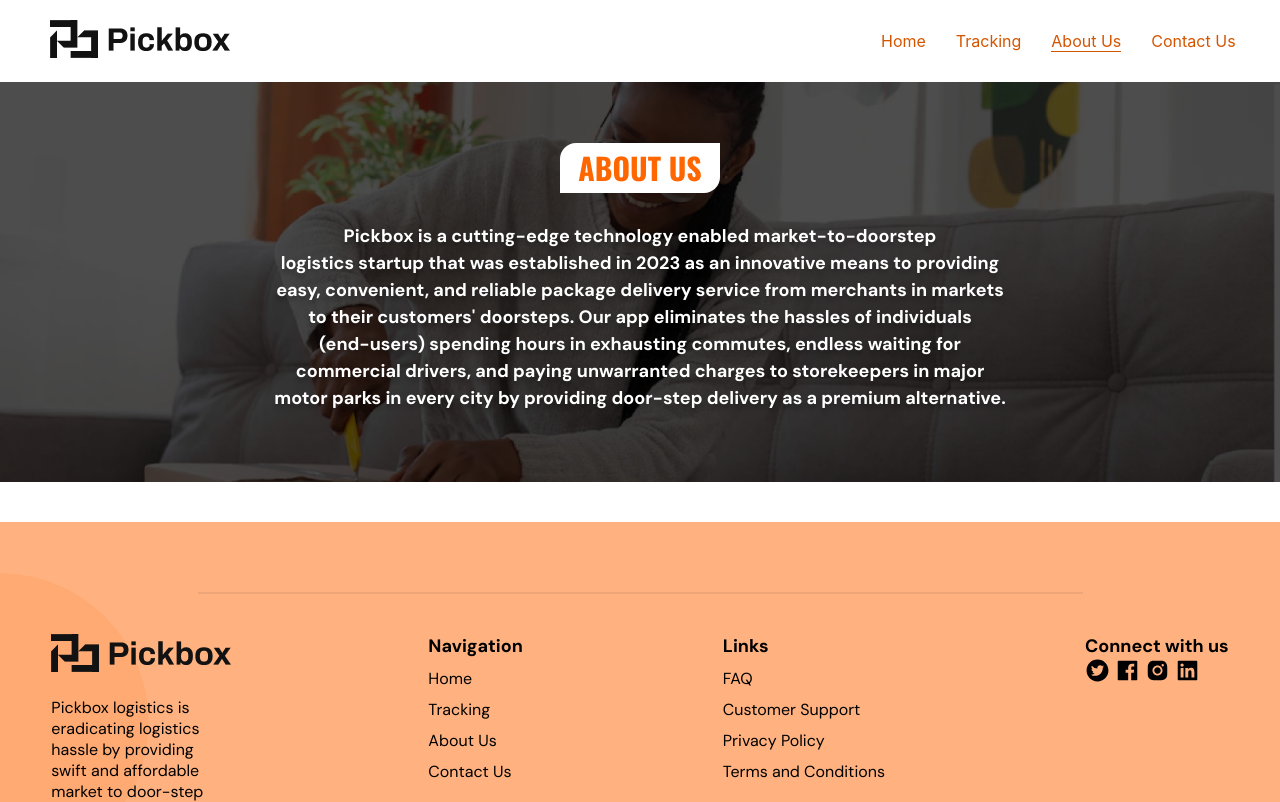
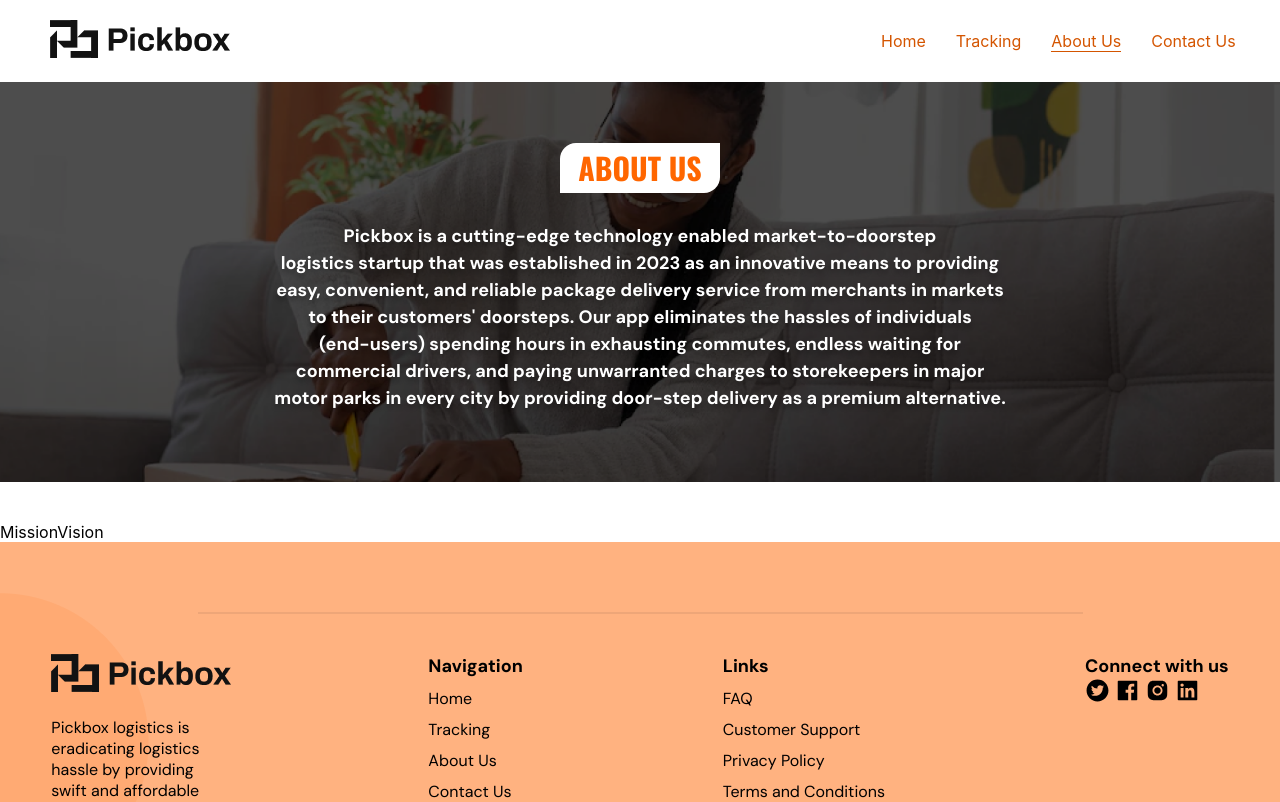
Before and after one commit to Pickbox-Project/Pickbox-frontend, a React (Create React App) app: page /aboutus in a window 1280 px wide. Shown: the top 802 px of the page. Built offline with nearby package versions, Linux system fonts and the light colour scheme.

Commit message:
Added Mission and Vision Component to the AboutUs Component

```diff
--- a/src/Components/AboutUs/AboutUs.jsx
+++ b/src/Components/AboutUs/AboutUs.jsx
@@ -1,4 +1,5 @@
 import React from "react";
+import MissionVision from "../Mission-Vision/MissionVision";
 import "./AboutUs.css";
 
 const AboutUs = () => {
@@ -28,6 +29,7 @@ const AboutUs = () => {
           </h5>
         </div>
       </div>
+      <MissionVision/>
     </div>
   );
 };
```
